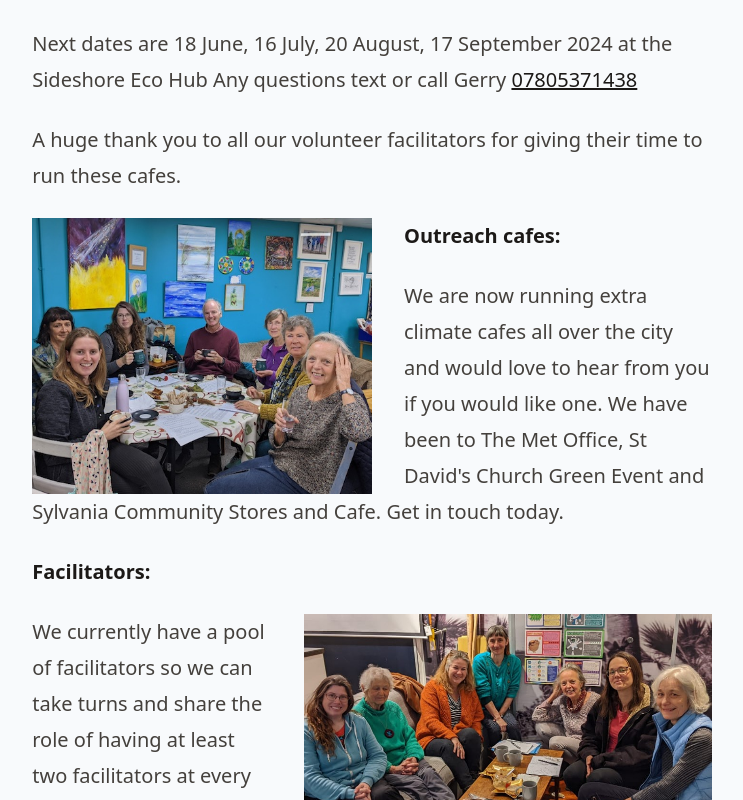
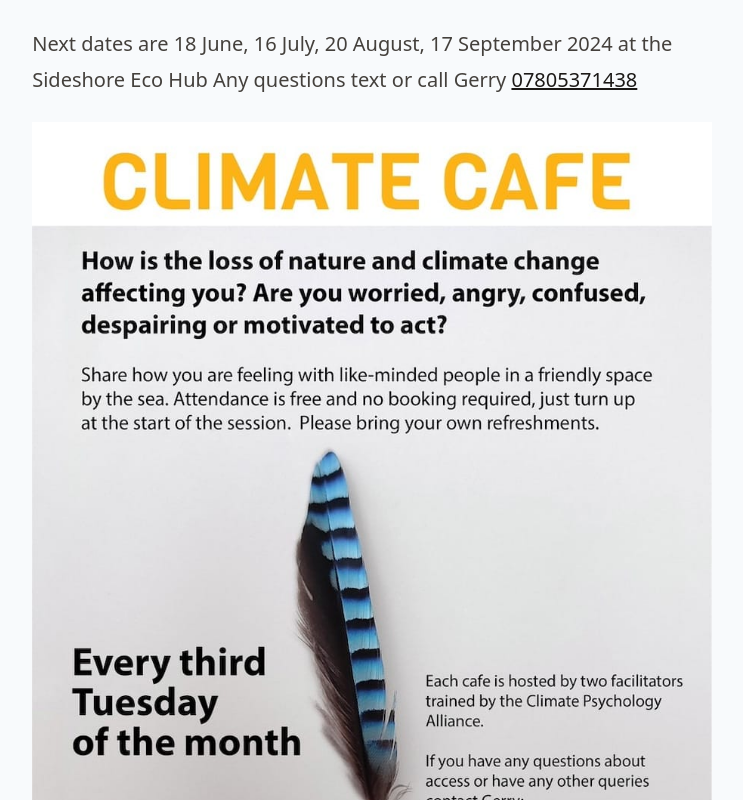
Before and after one commit to danielhpavey/exeterclimatecafe, a Next.js app: page / in a window 1280 px wide. Shown: the part 1320-2120 px from the top of the page, without its empty margins (268-1011 px from the left). Built offline with nearby package versions, Linux system fonts and the light colour scheme.

Commit message:
That poster

```diff
--- a/pages/index.js
+++ b/pages/index.js
@@ -50,6 +50,9 @@ export default function Home() {
 
 <p>Next dates are 18 June, 16 July, 20 August, 17 September 2024 at the Sideshore Eco Hub  Any questions text or call Gerry <a href="tel:07805371438">07805371438</a></p>
 
+<img src="/climatecafepostera4sidesh-01.jpeg" alt="Exeter Climate Cafe at Sylvania Community Stores and Cafe" className="mx-auto md:mt-0 md:mb-0" />
+
+
 <p>A huge thank you to all our volunteer facilitators for giving their time to run these cafes.</p>
 
 <img src="/exeter-climate-cafe-sylvania-community-stores.jpg" alt="Exeter Climate Cafe at Sylvania Community Stores and Cafe" className="mx-auto md:float-left md:mr-8 md:max-w-[50%] md:mt-0 md:mb-0" />
```
Also changed, not shown: public/climatecafepostera4sidesh-01.jpeg (added).
